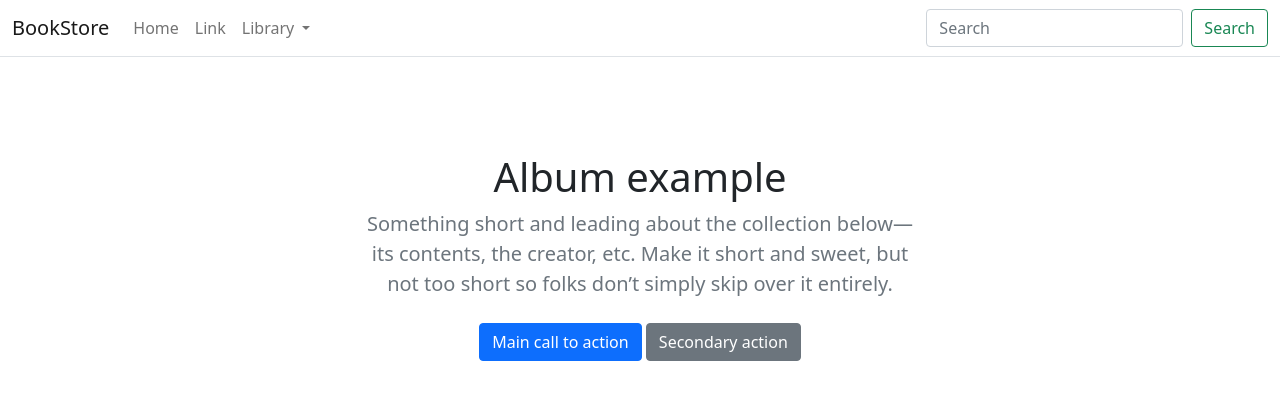
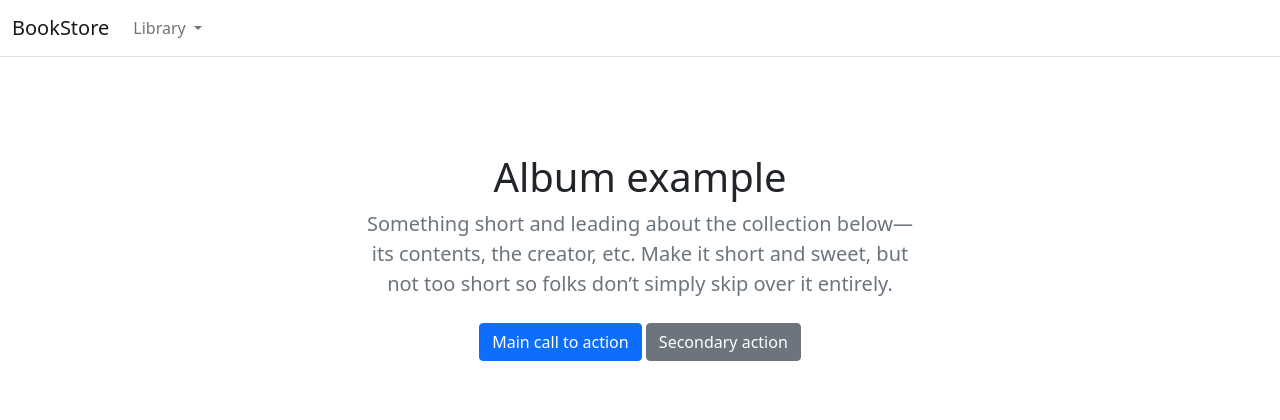
Before and after one commit to PHONGLEX/django-ecommerce, a Django app: page / in a window 1280 px wide. Shown: the top 420 px of the page. Run offline with Django 3.2, Linux system fonts and the light colour scheme; data that the repository does not hold is empty.

Commit message:
refactoring code

```diff
--- /dev/null
+++ b/setup.cfg
@@ -0,0 +1,3 @@
+[flake8]
+exclude = .git,*migrations,*env*
+max-line-length = 119
--- /dev/null
+++ b/store/context_processors.py
@@ -0,0 +1,5 @@
+from .models import Category
+
+
+def categories(request):
+    return {"categories": Category.objects.all()}
--- a/store/urls.py
+++ b/store/urls.py
@@ -3,10 +3,10 @@ from django.urls import path
 
 from . import views
 
-app_name = 'store'
+app_name = "store"
 
 urlpatterns = [
-    path('', views.all_products, name="all_products"),
-    path('item/<slug:slug>/', views.product_detail, name="product_detail"),
-    path('search/<slug:category_slug>/', views.category_list, name="category_list")
+    path("", views.all_products, name="all_products"),
+    path("<slug:slug>/", views.product_detail, name="product_detail"),
+    path("search/<slug:category_slug>/", views.category_list, name="category_list"),
 ]
--- a/store/views.py
+++ b/store/views.py
@@ -1,25 +1,25 @@
 from django.shortcuts import render, get_object_or_404
 
 from .models import Category, Product
+
 # Create your views here.
-
-
-def categories(request):
-    return {
-        'categories': Category.objects.all()
-    }
 
 
 def all_products(request):
     products = Product.objects.all()
-    return render(request, 'store/home.html', {'products': products})
+    return render(request, "store/home.html", {"products": products})
 
 
 def product_detail(request, slug):
     product = get_object_or_404(Product, slug=slug, in_stock=True)
-    return render(request, 'store/product/detail.html', {'product': product})
+    return render(request, "store/product/single.html", {"product": product})
+
 
 def category_list(request, category_slug):
     category = get_object_or_404(Category, slug=category_slug)
     products = Product.objects.filter(category=category)
-    return render(request, 'store/product/category.html', {'category': category, 'products': products})
+    return render(
+        request,
+        "store/product/category.html",
+        {"category": category, "products": products},
+    )
--- a/templates/store/base.html
+++ b/templates/store/base.html
@@ -5,6 +5,7 @@
 <!--[if IE 8]>         <html class="no-js lt-ie9"> <![endif]-->
 <!--[if gt IE 8]>      <html class="no-js"> <!--<![endif]-->
 <html>
+
 <head>
     <meta charset="utf-8">
     <meta http-equiv="X-UA-Compatible" content="IE=edge">
@@ -16,9 +17,13 @@
     <meta name="description" content="">
     <meta name="viewport" content="width=device-width, initial-scale=1">
     <link rel="stylesheet" href="">
-        <link href="https://cdn.jsdelivr.net/npm/bootstrap@5.0.0-beta3/dist/css/bootstrap.min.css" rel="stylesheet" integrity="sha384-eOJMYsd53ii+scO/bJGFsiCZc+5NDVN2yr8+0RDqr0Ql0h+rP48ckxlpbzKgwra6" crossorigin="anonymous">
-        <script src="https://cdn.jsdelivr.net/npm/bootstrap@5.0.0-beta3/dist/js/bootstrap.bundle.min.js" integrity="sha384-JEW9xMcG8R+pH31jmWH6WWP0WintQrMb4s7ZOdauHnUtxwoG2vI5DkLtS3qm9Ekf" crossorigin="anonymous"></script>
+    <link href="https://cdn.jsdelivr.net/npm/bootstrap@5.0.0-beta3/dist/css/bootstrap.min.css" rel="stylesheet"
+        integrity="sha384-eOJMYsd53ii+scO/bJGFsiCZc+5NDVN2yr8+0RDqr0Ql0h+rP48ckxlpbzKgwra6" crossorigin="anonymous">
+    <script src="https://cdn.jsdelivr.net/npm/bootstrap@5.0.0-beta3/dist/js/bootstrap.bundle.min.js"
+        integrity="sha384-JEW9xMcG8R+pH31jmWH6WWP0WintQrMb4s7ZOdauHnUtxwoG2vI5DkLtS3qm9Ekf"
+        crossorigin="anonymous"></script>
 </head>
+
 <body>
     <!--[if lt IE 7]>
             <p class="browsehappy">You are using an <strong>outdated</strong> browser. Please <a href="#">upgrade your browser</a> to improve your experience.</p>
@@ -27,38 +32,29 @@
     <header>
         <nav class="navbar navbar-expand-md navbar-light bg-white border-bottom">
             <div class="container-fluid">
-                    <a class="navbar-brand" href="#">BookStore</a>
+                <a class="navbar-brand" href="/">BookStore</a>
                 <button class="navbar-toggler" type="button" data-bs-toggle="collapse" data-bs-target="#navbarCollapse"
                     aria-controls="navbarCollapse" aria-expanded="false" aria-label="Toggle navigation">
                     <span class="navbar-toggler-icon"></span>
                 </button>
                 <div class="collapse navbar-collapse" id="navbarCollapse">
                     <ul class="navbar-nav me-auto mb-2 mb-md-0">
-                            <li class="nav-item active">
-                                <a class="nav-link" aria-current="page" href="/">Home</a>
-                            </li>
-                            <li class="nav-item">
-                                <a class="nav-link" href="#">Link</a>
-                            </li>
+
                         <li class="nav-item dropdown">
                             <a class="nav-link dropdown-toggle" href="#" id="navbarDropdown" role="button"
                                 data-bs-toggle="dropdown" aria-expanded="false">
                                 Library
                             </a>
                             <ul class="dropdown-menu" aria-labelledby="navbarDropdown">
-                                    <li><a class="dropdown-item" href="{% url "store:all_products" %}">All</a></li>
+                                <li><a class="dropdown-item" href="{% url 'store:all_products' %}">All</a></li>
                                 {% for c in categories %}
-                                    <li {% if category.slug == c.slug %}class="selected" {% endif %}>
+                                <li>
                                     <a class="dropdown-item" href="{{ c.get_absolute_url }}">{{ c.name|title }}</a>
                                 </li>
                                 {% endfor %}
                             </ul>
                         </li>
                     </ul>
-                        <form class="d-flex">
-                            <input class="form-control me-2" type="search" placeholder="Search" aria-label="Search">
-                            <button class="btn btn-outline-success" type="submit">Search</button>
-                        </form>
                 </div>
             </div>
         </nav>
@@ -69,4 +65,5 @@
 
     <script src="" async defer></script>
 </body>
+
 </html>
--- a/templates/store/home.html
+++ b/templates/store/home.html
@@ -2,9 +2,7 @@
 {% load static %}
 
 
-{% block title %}
-    Home
-{% endblock title %}
+{% block title %}BookStore{% endblock title %}
 
 
 {% block content %}
@@ -12,7 +10,8 @@
   <div class="row py-lg-5">
     <div class="col-lg-6 col-md-8 mx-auto">
       <h1 class="fw-light">Album example</h1>
-        <p class="lead text-muted">Something short and leading about the collection below—its contents, the creator, etc. Make it short and sweet, but not too short so folks don’t simply skip over it entirely.</p>
+      <p class="lead text-muted">Something short and leading about the collection below—its contents, the creator, etc.
+        Make it short and sweet, but not too short so folks don’t simply skip over it entirely.</p>
       <p>
         <a href="#" class="btn btn-primary my-2">Main call to action</a>
         <a href="#" class="btn btn-secondary my-2">Secondary action</a>
@@ -26,15 +25,14 @@
     <div class="pb-3 h5">All Books</div>
     <div class="row row-cols-1 row-cols-sm-2 row-cols-md-5 g3">
 
-                {% for product in products  %}
+      {% for product in products %}
       <div class="col">
         <div class="card shadow-sm">
           <img class="img-fluid" src="{{ product.image.url }}" alt="Responsive image">
 
           <div class="card-body">
             <p class="card-text">
-                            <a href="{{ product.get_absolute_url }}"
-                            class="text-dark text-decoration-none">
+              <a href="{{ product.get_absolute_url }}" class="text-dark text-decoration-none">
                 {{ product.title }}
               </a>
             </p>
```
Also changed, not shown: core/settings.py (+42 -42 lines), requirements.txt (+12 -0 lines), store/models.py (+17 -6 lines), store/tests/test_views.py (+11 -2 lines), templates/store/product/single.html (renamed from templates/store/product/detail.html), 1 other file. Lines whose indentation alone changed are shown as unchanged.
